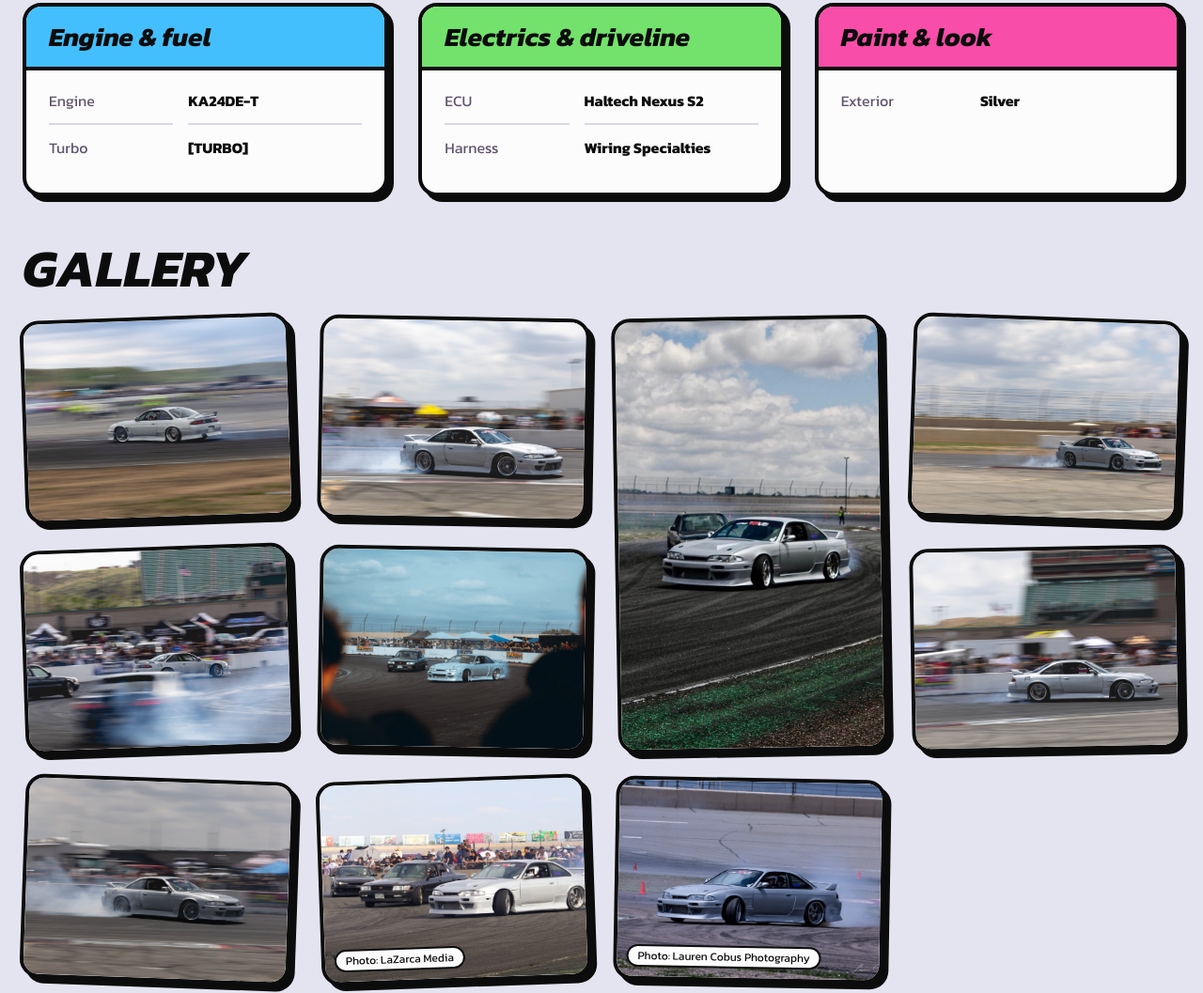
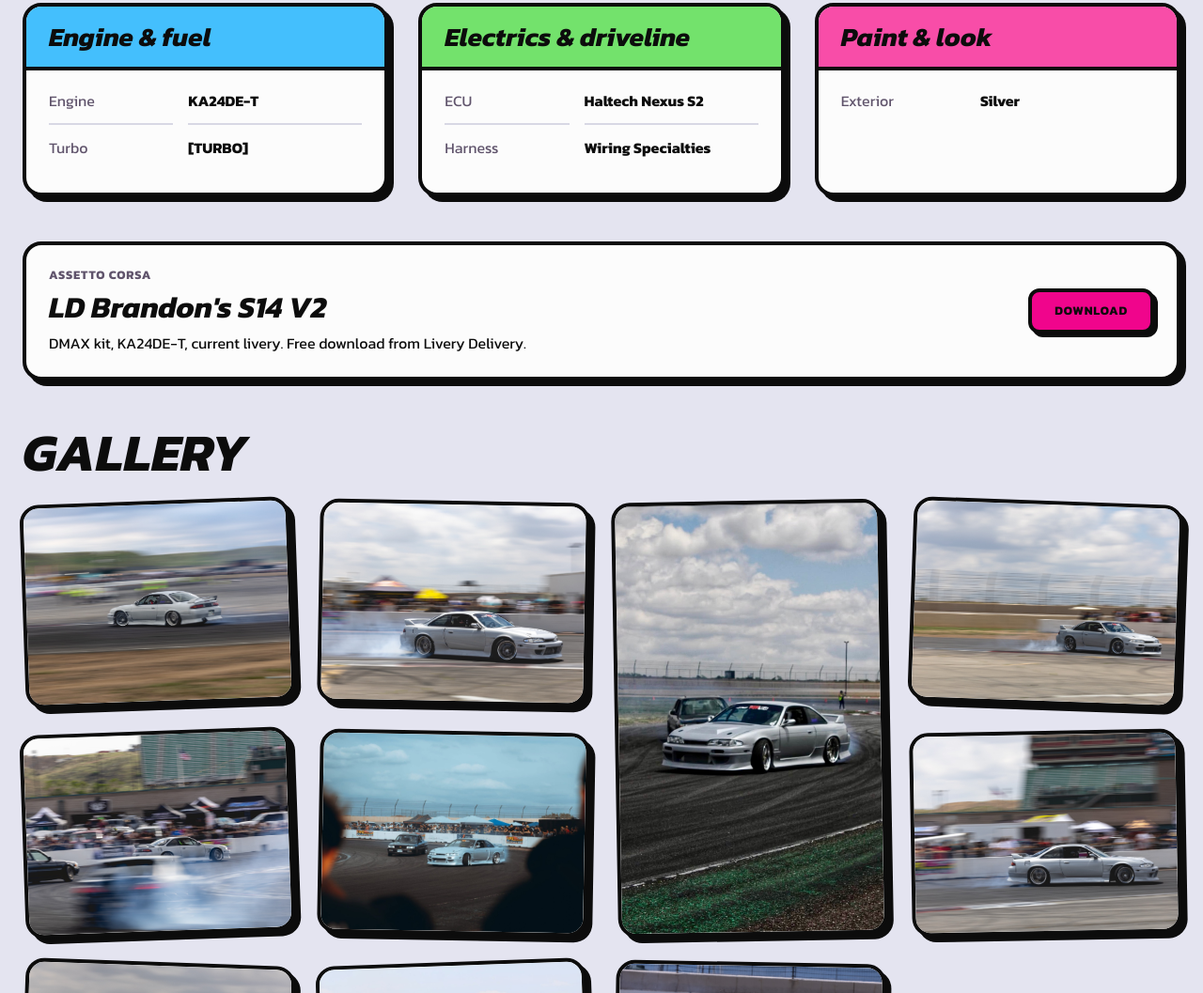
Before and after one commit to brandonserna/bs-garage, an Astro site: page /garage/s14 in a window 1280 px wide. Shown: the part 888-1945 px from the top of the page at 94% size. Built offline with nearby package versions, Linux system fonts and the light colour scheme; Astro itself is replaced by a stand-in of ours; a web font is replaced by a local one.

Commit message:
Add Assetto Corsa download card to the S14 page
Links the free LD Brandon's S14 V2 release from Livery Delivery.

Co-Authored-By: Claude Opus 5.5 <noreply@anthropic.com>

```diff
--- a/src/content.config.ts
+++ b/src/content.config.ts
@@ -22,6 +22,12 @@ const cars = defineCollection({
       color: z.enum(['cyan', 'green', 'pink']),
       rows: z.array(z.object({ k: z.string(), v: z.string() })),
     })).default([]),
+    sim: z.object({               // drivable version in a sim
+      game: z.string(),
+      title: z.string(),
+      note: z.string().optional(),
+      url: z.string().url(),
+    }).optional(),
     gallery: z.array(z.object({ src: z.string(), alt: z.string(), credit: z.string().optional(), tall: z.boolean().optional() })).default([]),
   }),
 });
--- a/src/content/cars/s14.md
+++ b/src/content/cars/s14.md
@@ -30,6 +30,11 @@ specs:
     color: pink
     rows:
       - { k: "Exterior", v: "Silver" }
+sim:
+  game: "Assetto Corsa"
+  title: "LD Brandon's S14 V2"
+  note: "DMAX kit, KA24DE-T, current livery. Free download from Livery Delivery."
+  url: "https://www.patreon.com/LiveryDelivery/posts/176084633"
 gallery:
   - { src: "/photos/528A1822.jpg", alt: "Silver S14 Zenki drifting past at speed, background blurred in a panning shot" }
   - { src: "/photos/528A9382.jpg", alt: "Silver S14 Zenki sliding in a cloud of tire smoke" }
--- a/src/pages/garage/[slug].astro
+++ b/src/pages/garage/[slug].astro
@@ -62,6 +62,17 @@ const log = (await getLog()).filter((e) => e.data.car === car.id);
       </section>
     )}
 
+    {d.sim && (
+      <section class="card sim" aria-labelledby="sim-title">
+        <div class="stack" style="gap:8px">
+          <span class="label muted">{d.sim.game.toUpperCase()}</span>
+          <h2 id="sim-title" class="display h-title">{d.sim.title}</h2>
+          {d.sim.note && <p style="margin:0">{d.sim.note}</p>}
+        </div>
+        <a class="btn" href={d.sim.url} target="_blank" rel="noopener">DOWNLOAD</a>
+      </section>
+    )}
+
     {d.gallery.length > 0 && (
       <section class="stack" style="gap:24px" aria-labelledby="gallery-title">
         <h2 id="gallery-title" class="display h-sect">GALLERY</h2>
@@ -95,5 +106,6 @@ const log = (await getLog()).filter((e) => e.data.car === car.id);
   dt, dd { margin: 0; padding: 12px 0; border-bottom: 2px solid var(--hair); }
   dd { font-weight: 700; }
   dt:last-of-type, dd:last-of-type { border-bottom: 0; }
+  .sim { padding: 24px; display: flex; flex-wrap: wrap; align-items: center; justify-content: space-between; gap: 24px; }
   .head { display: flex; flex-wrap: wrap; justify-content: space-between; align-items: flex-end; gap: 16px; }
 </style>
```
